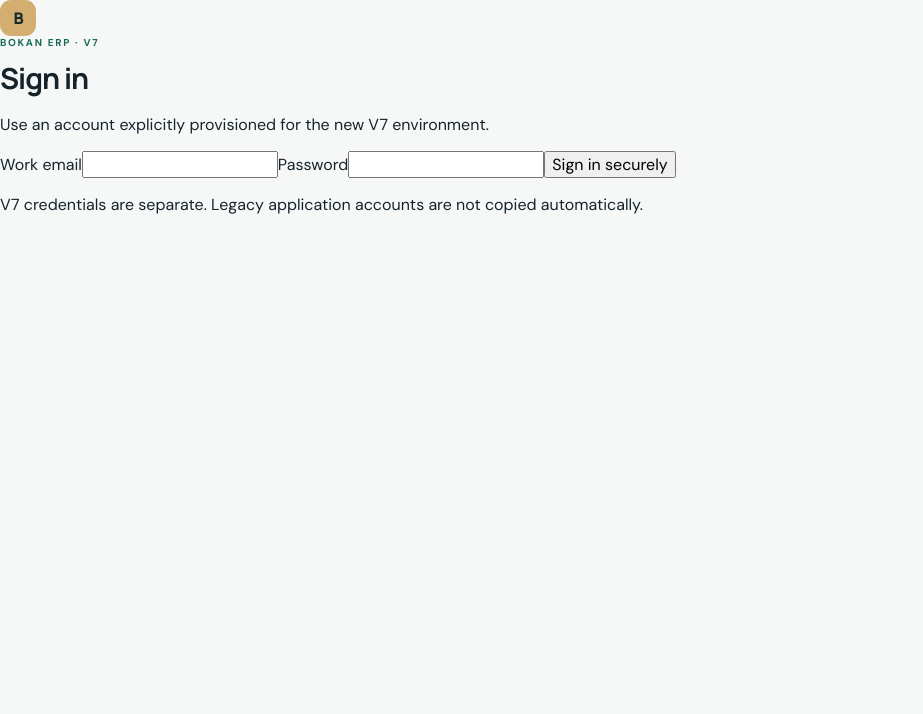
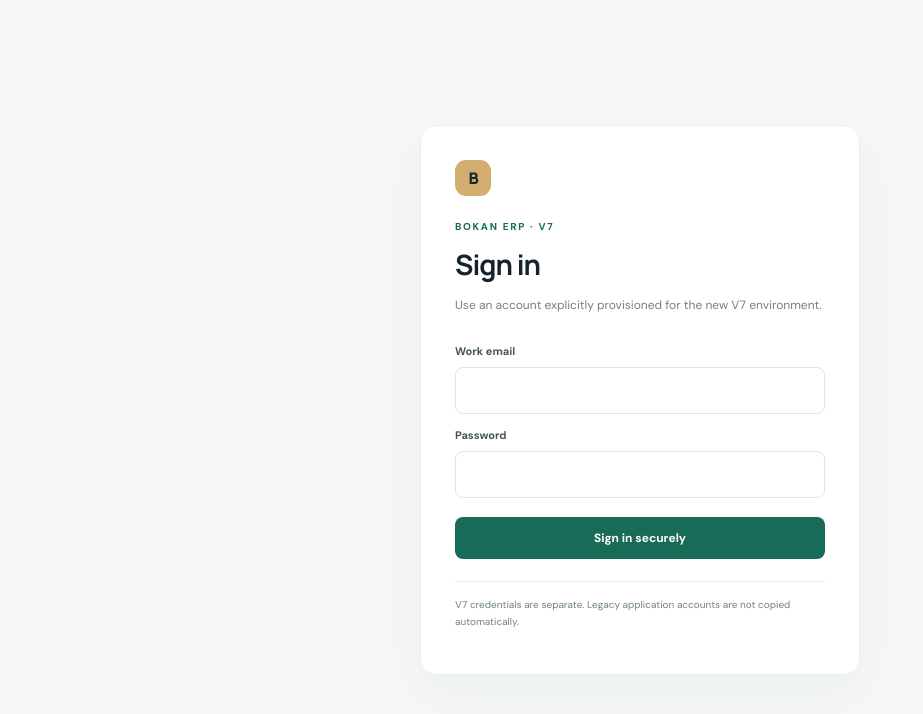
Before and after one commit to bokanplc/prime-erp, a Next.js app: page /login in a window 1280 px wide. Shown: the top 714 px of the page, without its empty margins (0-923 px from the left). Built offline with nearby package versions, Linux system fonts and the light colour scheme.

Commit message:
style(v7): add secure authentication and setup screens

```diff
--- a/src/app/globals.css
+++ b/src/app/globals.css
@@ -78,3 +78,18 @@ h1{font-size:29px;margin:9px 0 8px}
 .workspace-empty h2{margin-bottom:7px}
 .workspace-empty p{max-width:560px;margin:0 auto;color:var(--muted);font-size:12px;line-height:1.7}
 @media(max-width:720px){.workspace-page{padding:28px 18px 50px}.workspace-panel ul{grid-template-columns:1fr}.workspace-empty{padding:32px 18px}}
+
+.auth-shell{min-height:100vh;display:grid;place-items:center;padding:28px;background:var(--paper)}
+.auth-card{width:min(100%,440px);background:white;border:1px solid var(--line);border-radius:16px;padding:34px;box-shadow:0 18px 60px #1a34320b}
+.auth-card>.brand-mark{margin-bottom:24px}
+.auth-card h1{margin:12px 0 8px;font-size:28px}
+.auth-card>p{font-size:12px;color:var(--muted);line-height:1.7}
+.auth-form{display:grid;gap:9px;margin-top:24px}
+.auth-form label{font-size:11px;font-weight:700;color:#43545a;margin-top:5px}
+.auth-form input{width:100%;border:1px solid #dce4e4;border-radius:8px;padding:12px;color:var(--ink);background:white;outline:none}
+.auth-form input:focus{border-color:var(--green);box-shadow:0 0 0 3px #176b5715}
+.auth-form button{margin-top:10px;border:0;border-radius:8px;padding:13px;background:var(--green);color:white;font-weight:700;font-size:12px;cursor:pointer}
+.auth-form button:disabled{opacity:.6;cursor:wait}
+.auth-alert{margin-top:8px;padding:12px;border:1px solid #eadfc9;background:#fbf8f1;color:#715b38;border-radius:8px;font-size:11px;line-height:1.6}
+.auth-footnote{border-top:1px solid var(--line);padding-top:14px;margin-top:22px!important;font-size:10px!important}
+.auth-link{display:inline-block;margin-top:14px;color:var(--green);font-size:11px}
```
